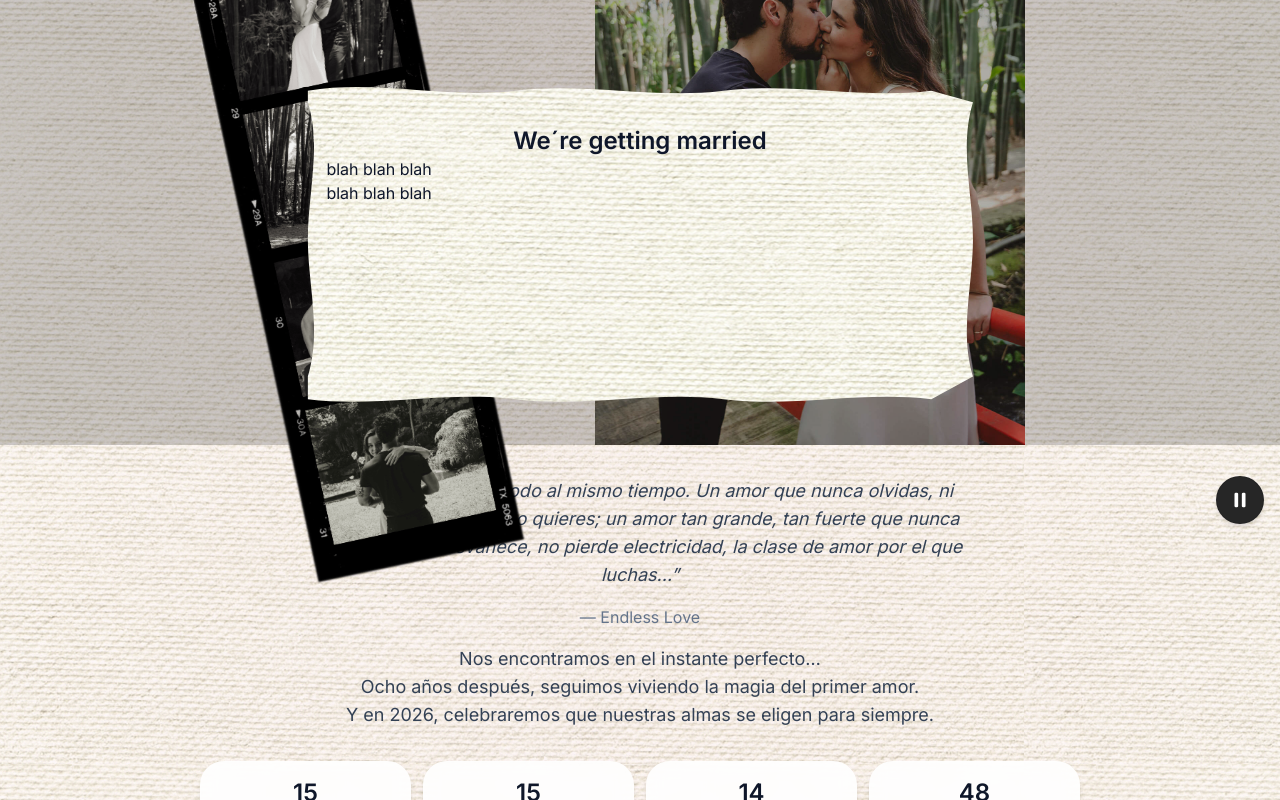
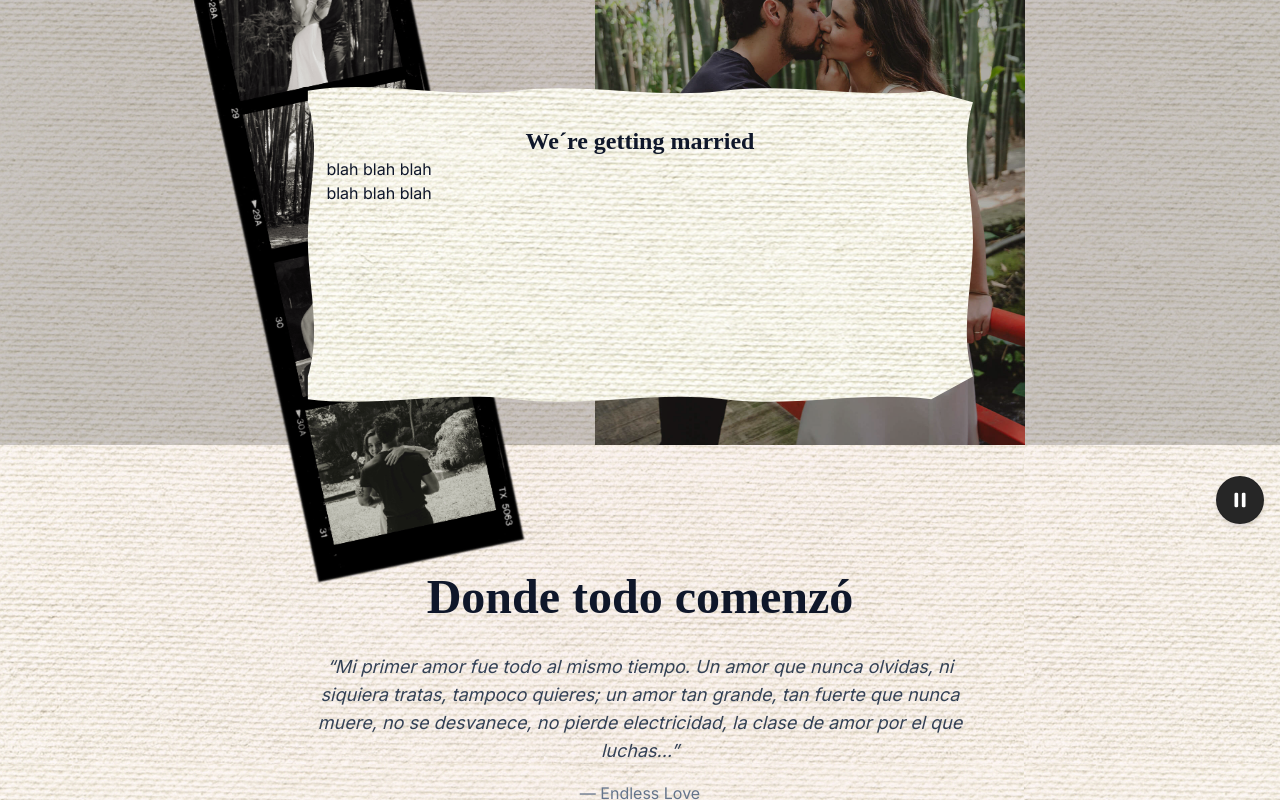
Before and after one commit to Isra48/wedding_invite, a Next.js app: page / in a window 1280 px wide. Shown: the part 260-1060 px from the top of the page. Built offline with nearby package versions, Linux system fonts and the light colour scheme; a web font is replaced by a local one.

Commit message:
feature: :sparkles: refactor countdown

```diff
--- a/app/globals.css
+++ b/app/globals.css
@@ -1,11 +1,15 @@
 @tailwind base;
 @tailwind components;
 @tailwind utilities;
+@import url('https://fonts.googleapis.com/css2?family=Dancing+Script:wght@400;500;600;700&display=swap');
+
 
 :root {
   --radius: 16px;
   --font-display: ui-serif, Georgia, Cambria, "Times New Roman", Times, serif;
   --font-body: ui-sans-serif, system-ui, -apple-system, "Segoe UI", Roboto, Helvetica, Arial, "Noto Sans", sans-serif;
+
+
 }
 
 @layer base {
@@ -29,3 +33,7 @@
     animation: shimmer 1.2s infinite;
   }
 }
+
+h2 {
+  @apply font-dancing;
+}
--- a/src/components/molecules/Countdown.tsx
+++ b/src/components/molecules/Countdown.tsx
@@ -32,9 +32,11 @@ export default function Countdown({ dateISO }: { dateISO: string }) {
 
   return (
     <div className="grid gap-8 text-center">
-      {/* ✨ Texto de introducción */}
+      <h2 className="text-3xl sm:text-4xl md:text-5xl mt-24 font-semibold  ">Donde todo comenzó</h2>
       <div className="max-w-2xl mx-auto space-y-4">
-        <p className="text-base sm:text-lg italic text-slate-700 leading-relaxed">
+
+
+        <p className="text-base sm:text-lg italic text-slate-700 leading-relaxed ">
           “Mi primer amor fue todo al mismo tiempo. Un amor que nunca olvidas,
           ni siquiera tratas, tampoco quieres; un amor tan grande, tan fuerte
           que nunca muere, no se desvanece, no pierde electricidad, la clase
--- a/src/components/molecules/Hero.tsx
+++ b/src/components/molecules/Hero.tsx
@@ -8,7 +8,10 @@ export default function Hero({ bgSrc = "/hero/bg.jpg" }: { bgSrc?: string }) {
       id="hero"
      className="relative h-[75vh] md:h-[75vh] lg:h-[80vh]   /* ← alturas por breakpoint */
         flex flex-col items-center justify-start
-        overflow-visible"
+        overflow-visible
+        mb-38 sm:mb-24 md:mb-0
+
+        "
     >
       {/* Imagen de fondo */}
       <Image
--- a/src/sections/section-countdown.tsx
+++ b/src/sections/section-countdown.tsx
@@ -5,7 +5,7 @@ export default function SectionCountdown({ id, title, subtitle }: { id: string;
   <section id={id} className="section pt-0">
     <div className="container-narrow">
       {/*<SectionHeader title={title || "Cuenta regresiva"} subtitle={subtitle} /> */}
-      <div className="mt-8"><Countdown dateISO="2025-10-18T16:00:00-06:00" /></div>
+      <div className="mt-8"><Countdown dateISO="2026-02-07T16:00:00-00:00" /></div>
     </div>
   </section>);
 }
--- a/tailwind.config.ts
+++ b/tailwind.config.ts
@@ -11,7 +11,10 @@ const config: Config = {
       maxWidth: { "content-narrow": "960px", "content-wide": "1200px" },
       spacing: { 15: "3.75rem", 22: "5.5rem", 26: "6.5rem" },
       colors: { primary: "#1f2937", secondary: "#334155", accent: "#9ca3af", gold: "#C9A227", rose: "#F3D1D8" },
-      fontFamily: { display: ["var(--font-display)"], body: ["var(--font-body)"] },
+      fontFamily: {
+         display: ["var(--font-display)"],
+          body: ["var(--font-body)"],
+        dancing: ['"Dancing Script"', 'cursive'] },
       keyframes: {
         shimmer: { "0%": { transform: "translateX(-100%)" }, "100%": { transform: "translateX(100%)" } },
         fadeUp: { "0%": { opacity: "0", transform: "translateY(12px)" }, "100%": { opacity: "1", transform: "translateY(0)" } },
```
